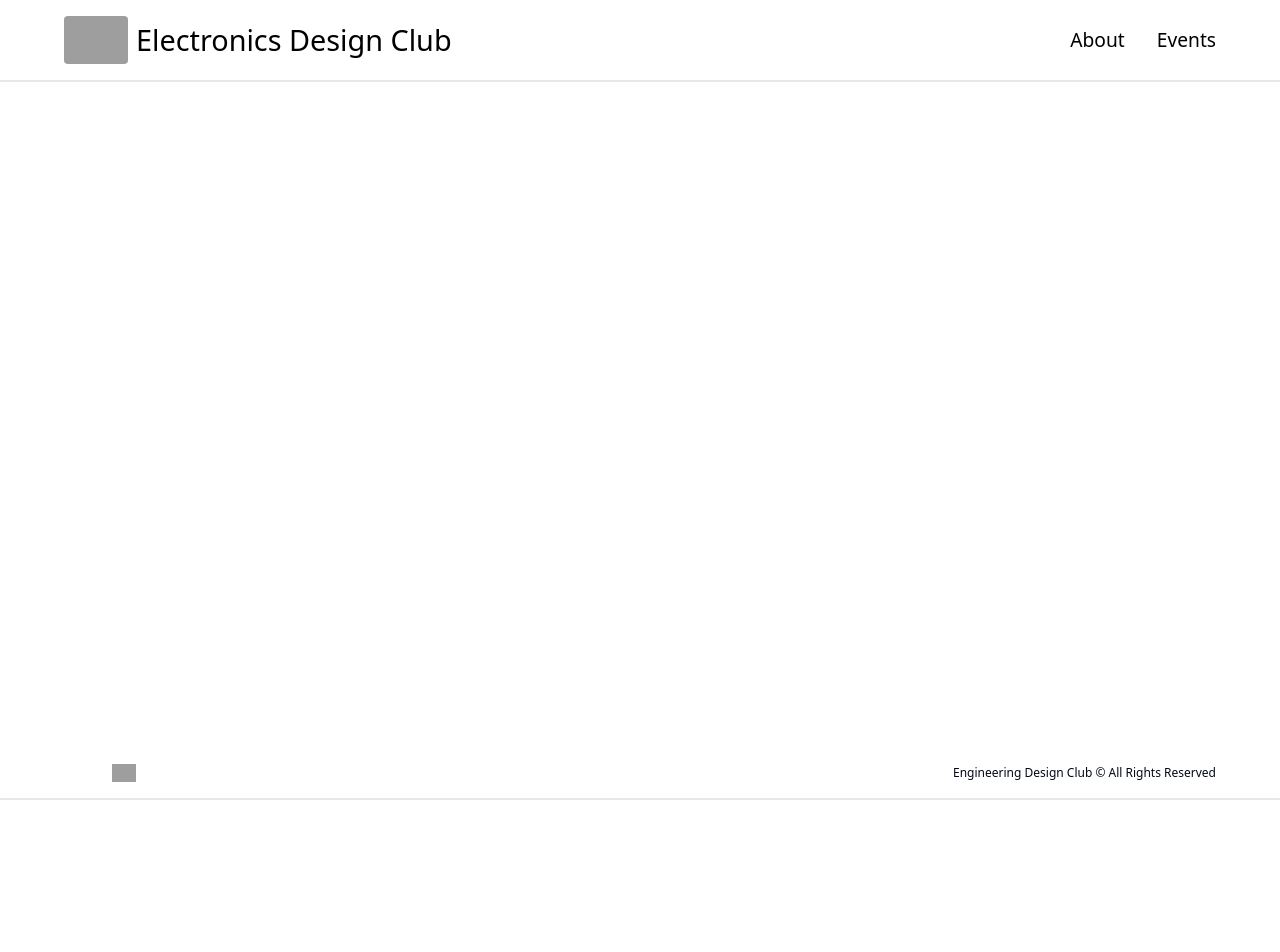
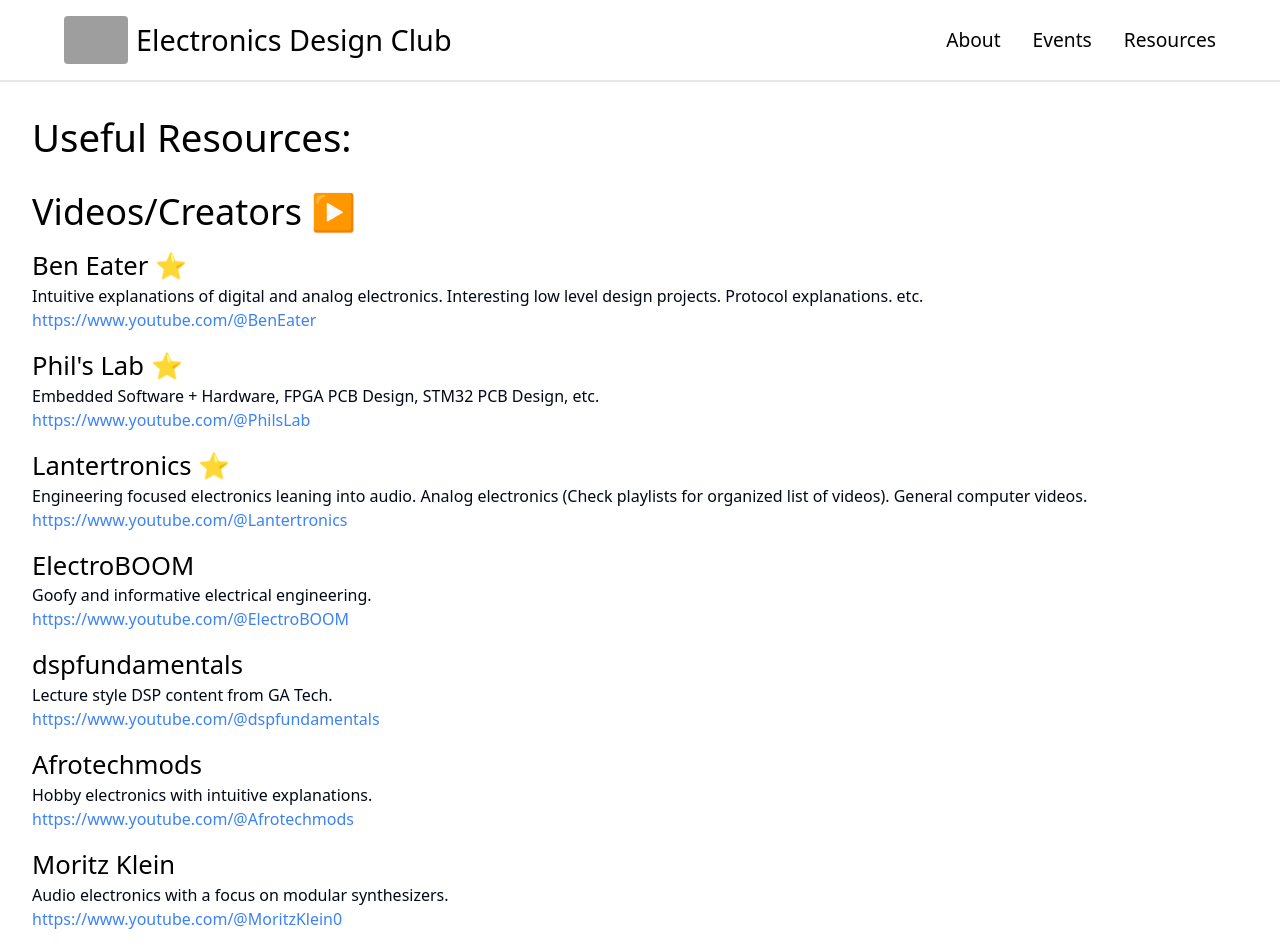
Before and after one commit to LSU-Electronics-Design-Club/website, a React (Vite) app: page /resources in a window 1280 px wide. Shown: the top 952 px of the page. Before the commit the page ends 800 px from the top, so only its background shows below. Built offline with nearby package versions, Linux system fonts and the light colour scheme; grey boxes are pictures that could not be loaded.

Commit message:
resources tab + misc

```diff
--- a/src/About.tsx
+++ b/src/About.tsx
@@ -1,5 +1,6 @@
 import Officer from "./components/Officer";
 import Charles from "./assets/CharlesHeadshot.jpeg";
+import Jacob from "./assets/Jacob edclsu.jpeg";
 import Constitution from "./components/Constitution";
 
 const About = () => {
@@ -16,8 +17,8 @@
 
       <h3 className="pt-8">Officers:</h3>
       <div className="flex justify-between">
-        <Officer name="Jacob Parent" position="President" />
-        <Officer name="Path Mistry" position="Vice President" />
+        <Officer name="Jacob Parent" position="President" link={Jacob} />
+        <Officer name="Parth Mistry" position="Vice President" />
         <Officer name="Connor Lirette" position="Treasurer" />
         <Officer name="Charles Beam" position="Web Master" link={Charles} />
       </div>
--- a/src/Events.tsx
+++ b/src/Events.tsx
@@ -2,6 +2,9 @@
   return (
     <div className="p-8">
       <h2>Upcoming Events:</h2>
+      <h4 className="mt-8">
+        Meeting on Thursday March 21st at 5:00 PM in PFT 1259
+      </h4>
     </div>
   );
 };
--- /dev/null
+++ b/src/Resources.tsx
@@ -0,0 +1,199 @@
+const Resources = () => {
+  return (
+    <div className="p-8">
+      <h2>Useful Resources:</h2>
+      {/* <h3 className="mt-8">Books 📚</h3> */}
+      <h3 className="mt-8 text-4xl">Videos/Creators ▶</h3>
+      <h4 className="mt-4">Ben Eater ⭐</h4>
+      Intuitive explanations of digital and analog electronics. Interesting low
+      level design projects. Protocol explanations. etc.
+      <div>
+        <a
+          href="https://www.youtube.com/@BenEater"
+          target="_blank"
+          rel="noreferrer"
+          className="text-blue-500"
+        >
+          https://www.youtube.com/@BenEater
+        </a>
+      </div>
+      <h4 className="mt-4">Phil's Lab ⭐</h4>
+      Embedded Software + Hardware, FPGA PCB Design, STM32 PCB Design, etc.
+      <div>
+        <a
+          href="https://www.youtube.com/@PhilsLab"
+          target="_blank"
+          rel="noreferrer"
+          className="text-blue-500"
+        >
+          https://www.youtube.com/@PhilsLab
+        </a>
+      </div>
+      <h4 className="mt-4">Lantertronics ⭐</h4>
+      Engineering focused electronics leaning into audio. Analog electronics
+      (Check playlists for organized list of videos). General computer videos.
+      <div>
+        <a
+          href="https://www.youtube.com/@Lantertronics"
+          target="_blank"
+          rel="noreferrer"
+          className="text-blue-500"
+        >
+          https://www.youtube.com/@Lantertronics
+        </a>
+      </div>
+      <h4 className="mt-4">ElectroBOOM</h4>
+      Goofy and informative electrical engineering.
+      <div>
+        <a
+          href="https://www.youtube.com/@ElectroBOOM"
+          target="_blank"
+          rel="noreferrer"
+          className="text-blue-500"
+        >
+          https://www.youtube.com/@ElectroBOOM
+        </a>
+      </div>
+      <h4 className="mt-4">dspfundamentals</h4>
+      Lecture style DSP content from GA Tech.
+      <div>
+        <a
+          href="https://www.youtube.com/@dspfundamentals"
+          target="_blank"
+          rel="noreferrer"
+          className="text-blue-500"
+        >
+          https://www.youtube.com/@dspfundamentals
+        </a>
+      </div>
+      <h4 className="mt-4">Afrotechmods</h4>
+      Hobby electronics with intuitive explanations.
+      <div>
+        <a
+          href="https://www.youtube.com/@Afrotechmods"
+          target="_blank"
+          rel="noreferrer"
+          className="text-blue-500"
+        >
+          https://www.youtube.com/@Afrotechmods
+        </a>
+      </div>
+      <h4 className="mt-4">Moritz Klein</h4>
+      Audio electronics with a focus on modular synthesizers.
+      <div>
+        <a
+          href="https://www.youtube.com/@MoritzKlein0"
+          target="_blank"
+          rel="noreferrer"
+          className="text-blue-500"
+        >
+          https://www.youtube.com/@MoritzKlein0
+        </a>
+      </div>
+      <h4 className="mt-4">LOOKMUMNOCOMPUTER</h4>
+      Vintage electronics. Experimental audio electronics. Modular synthesizers.
+      <div>
+        <a
+          href="https://www.youtube.com/@LOOKMUMNOCOMPUTER"
+          target="_blank"
+          rel="noreferrer"
+          className="text-blue-500"
+        >
+          https://www.youtube.com/@LOOKMUMNOCOMPUTER
+        </a>
+      </div>
+      <h3 className="mt-8 text-4xl">Tools 🛠</h3>
+      <h4 className="mt-4">Rigol Oscilloscope - $400</h4>
+      DHO 800 series offers a 4 channel 12 bit oscilloscope for a reasonable
+      price.
+      <div>
+        <a
+          href="https://www.rigolna.com/products/rigol-digital-oscilloscopes/dho800/"
+          target="_blank"
+          rel="noreferrer"
+          className="text-blue-500"
+        >
+          https://www.rigolna.com/products/rigol-digital-oscilloscopes/dho800/
+        </a>
+      </div>
+      <h4 className="mt-4">Analog Discovery 3 - $250 (student discount)</h4>
+      Digilent offers a combination oscilloscope/waveform generator/logic
+      analyzer with very polished waveforms software. (Nothing like myDAQ lol).
+      <div>
+        <a
+          href="https://digilent.com/shop/analog-discovery-3/"
+          target="_blank"
+          rel="noreferrer"
+          className="text-blue-500"
+        >
+          https://digilent.com/shop/analog-discovery-3/
+        </a>
+      </div>
+      <h3 className="mt-8 text-4xl">Websites 🌐</h3>
+      <h4 className="mt-4">nandland ⭐</h4>
+      Foundational information for FPGA development in Verilog or VHDL.
+      <div>
+        <a
+          href="https://nandland.com/"
+          target="_blank"
+          rel="noreferrer"
+          className="text-blue-500"
+        >
+          https://nandland.com/
+        </a>
+      </div>
+      <h4 className="mt-4">MFOS ⭐</h4>
+      Huge library of schematics for noise boxes/synthesizer modules/power
+      supplies.
+      <div>
+        <a
+          href="https://musicfromouterspace.com/index.php?MAINTAB=SYNTHDIY&VPW=1526&VPH=620"
+          target="_blank"
+          rel="noreferrer"
+          className="text-blue-500"
+        >
+          https://musicfromouterspace.com/index.php?MAINTAB=SYNTHDIY&VPW=1526&VPH=620
+        </a>
+      </div>
+      <h4 className="mt-4">Electrosmash ⭐</h4>
+      Guitar pedal effects/amps + arduino projects.
+      <div>
+        <a
+          href="https://www.electrosmash.com/"
+          target="_blank"
+          rel="noreferrer"
+          className="text-blue-500"
+        >
+          https://www.electrosmash.com/
+        </a>
+      </div>
+      <h4 className="mt-4">Basic EE and simple projects</h4>
+      Free electrical engineering textbooks.
+      <div>
+        <a
+          href="https://www.allaboutcircuits.com/textbook/"
+          target="_blank"
+          rel="noreferrer"
+          className="text-blue-500"
+        >
+          https://www.allaboutcircuits.com/textbook/
+        </a>
+      </div>
+      <h4 className="mt-4">Audio-Electronics Projects</h4>
+      ESP Project Pages - DIY audio projects. Amplifiers, preamps, crossovers,
+      speakers, guitar amplifiers and more.
+      <div>
+        <a
+          href="https://sound-au.com/p-list.htm"
+          target="_blank"
+          rel="noreferrer"
+          className="text-blue-500"
+        >
+          https://sound-au.com/p-list.htm
+        </a>
+      </div>
+    </div>
+  );
+};
+
+export default Resources;
--- a/src/components/Constitution.tsx
+++ b/src/components/Constitution.tsx
@@ -4,7 +4,7 @@
       <iframe
         src="https://pub-4a5c351e48c34a18817678ead6714bda.r2.dev/EDCLSU%20Constitution.pdf"
         className="w-full min-h-screen"
-        title="Resume"
+        title="EDC Constitution"
       />
     </div>
   );
--- a/src/components/TopBar.tsx
+++ b/src/components/TopBar.tsx
@@ -18,6 +18,9 @@
         <a href="/events">
           <h6>Events</h6>
         </a>
+        <a href="/resources">
+          <h6>Resources</h6>
+        </a>
       </div>
     </div>
   );
--- a/src/main.tsx
+++ b/src/main.tsx
@@ -6,6 +6,7 @@
 import App from "./App.tsx";
 import About from "./About.tsx";
 import Events from "./Events.tsx";
+import Resources from "./Resources.tsx";
 import BottomBar from "./components/BottomBar.tsx";
 
 ReactDOM.render(
@@ -18,6 +19,7 @@
             <Route path="/" element={<App />} />
             <Route path="/about" element={<About />} />
             <Route path="/events" element={<Events />} />
+            <Route path="/resources" element={<Resources />} />
           </Routes>
         </Router>
       </div>
```
Also changed, not shown: src/assets/Jacob edclsu.jpeg (added), 1 other file (tests, documents, lock files or other folders).
